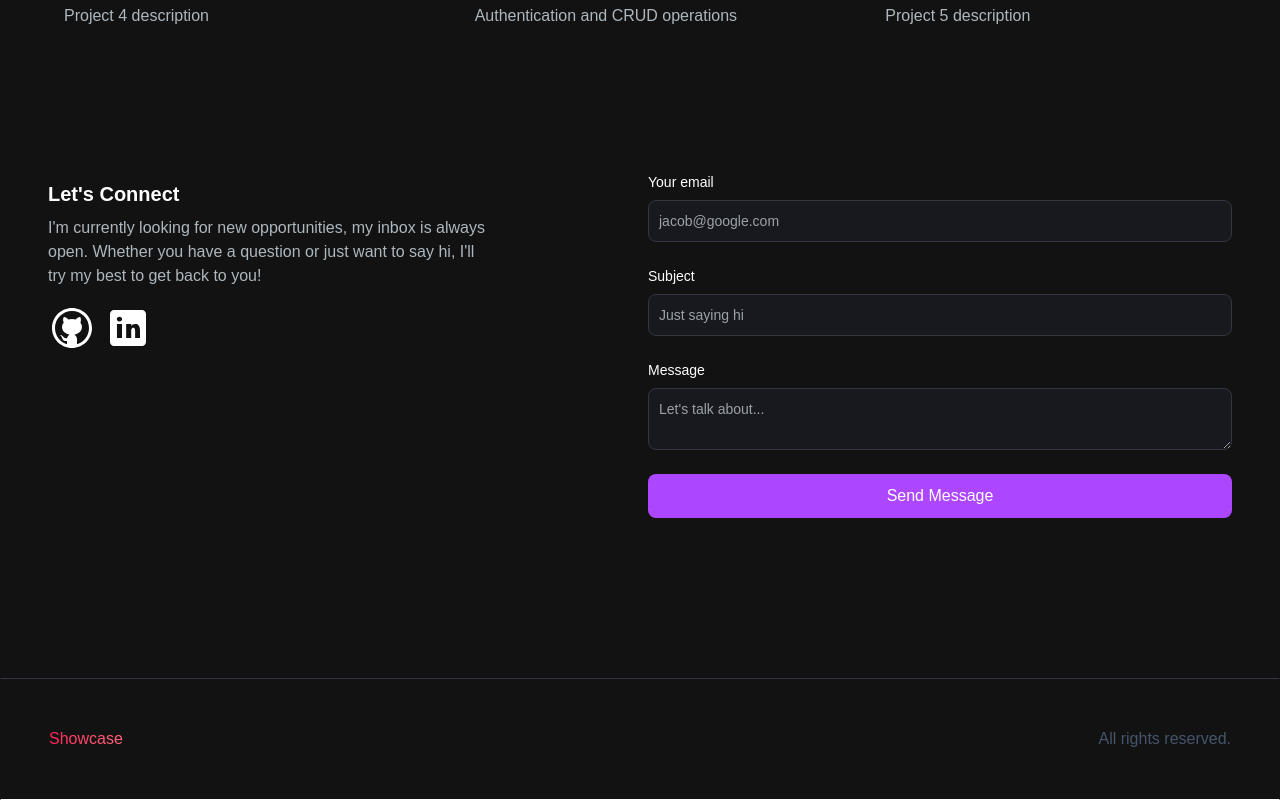
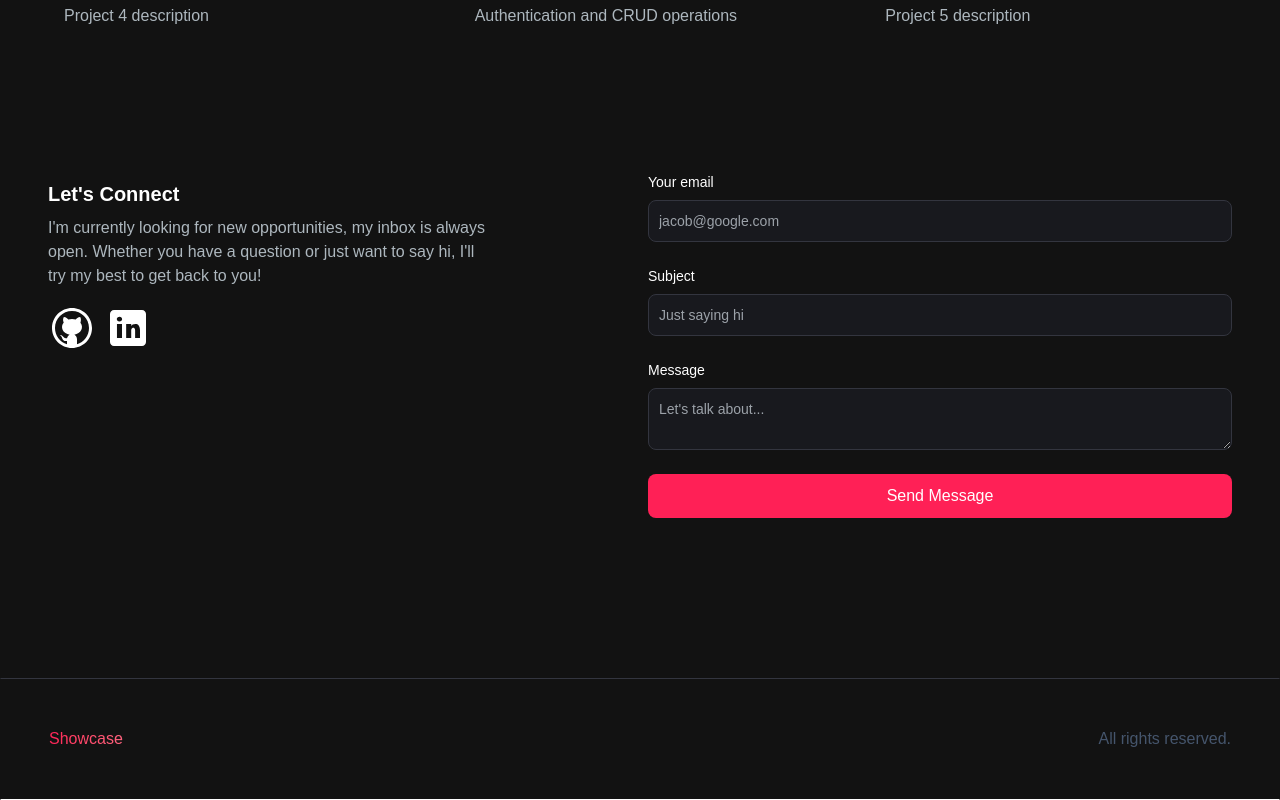
Before and after one commit to luttfimohamad/showcase-me, a Next.js app: page / in a window 1280 px wide. Shown: the part 2161-2961 px from the top of the page. Built offline with nearby package versions, Linux system fonts and the light colour scheme.

Commit message:
Update button color in EmailSection component for improved visibility

```diff
--- a/components/email/email-section.tsx
+++ b/components/email/email-section.tsx
@@ -72,7 +72,7 @@
           </div>
           <button
             type="submit"
-            className="bg-purple-500 hover:bg-purple-600 text-white font-medium py-2.5 px-5 rounded-lg w-full"
+            className="bg-rose-500 hover:bg-rose-600 text-white font-medium py-2.5 px-5 rounded-lg w-full"
           >
             Send Message
           </button>
```
